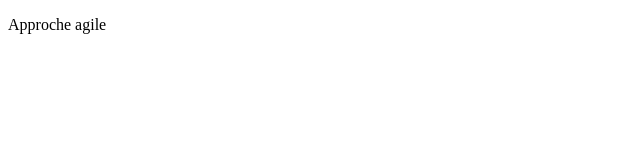
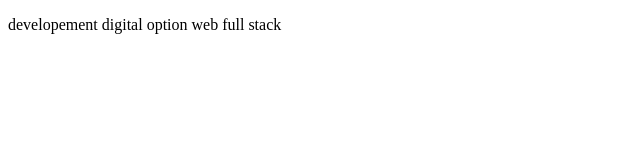
Before and after one commit to TRDEV-project/tp-git, a plain HTML site: page index.html in a window 1280 px wide. Shown: the whole page, without its empty margins (0-640 px from the left). Drawn offline with Linux system fonts and the light colour scheme.

Commit message:
Update index.html

```diff
--- a/index.html
+++ b/index.html
@@ -6,6 +6,6 @@
     <title>Document</title>
 </head>
 <body>
-    <p>Approche agile</p>
+    <p>developement digital option web full stack</p>
 </body>
 </html>
```
